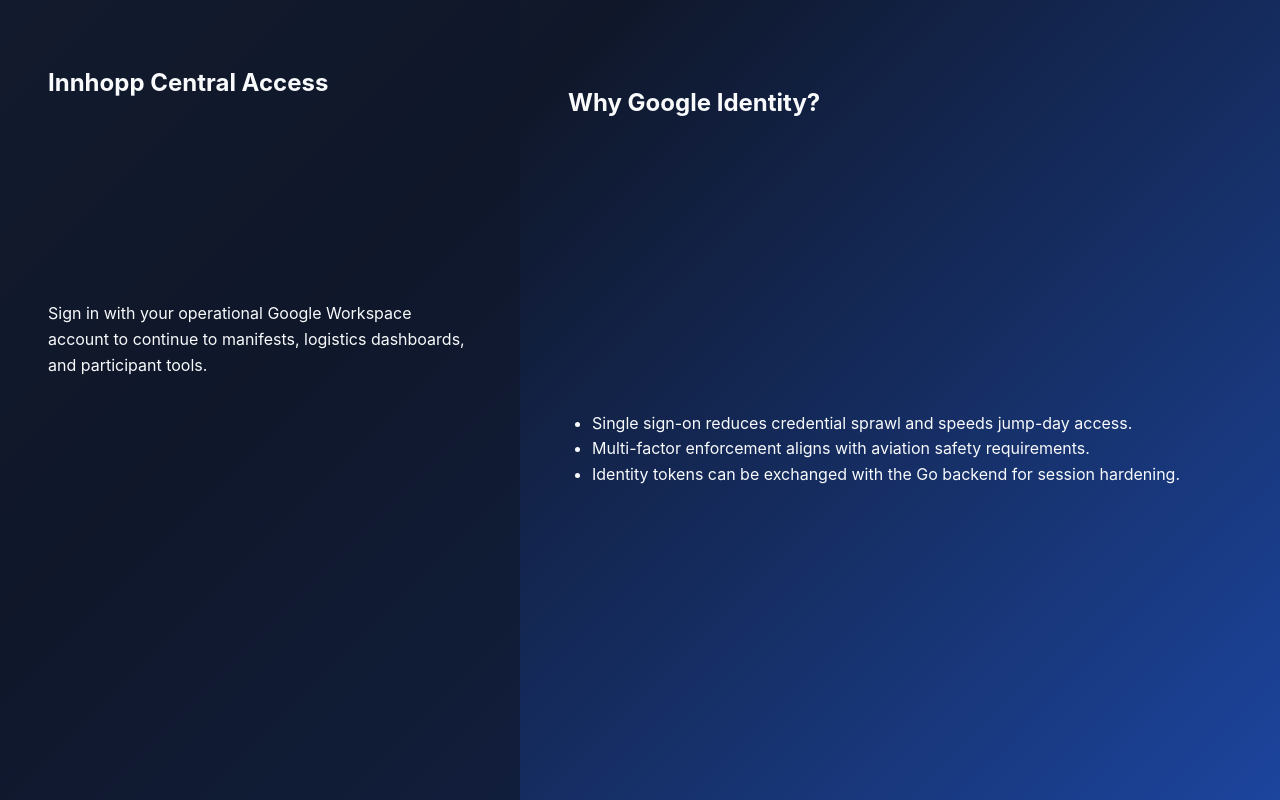
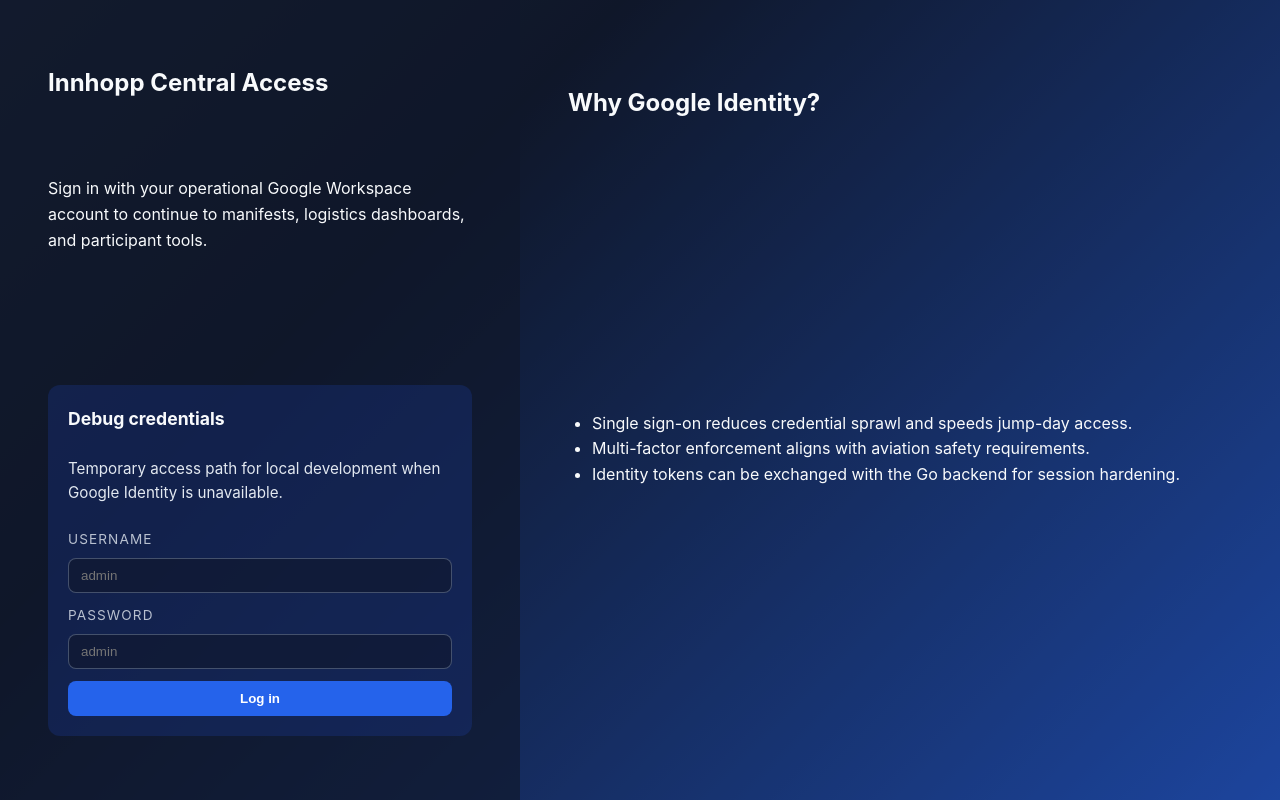
Before and after one commit to antonisloizou/innhopp-central, a React (Vite) app in the folder frontend/: page /login in a window 1280 px wide. Built offline with nearby package versions, Linux system fonts and the light colour scheme; no server answers.

Commit message:
Add temporary debug login form

```diff
--- a/frontend/src/pages/LoginPage.tsx
+++ b/frontend/src/pages/LoginPage.tsx
@@ -1,4 +1,4 @@
-import { useEffect, useMemo, useRef, useState } from 'react';
+import { FormEvent, useEffect, useMemo, useRef, useState } from 'react';
 import { useNavigate } from 'react-router-dom';
 import { googleClientId, hasConfiguredGoogleClient } from '../config/google';
 import { decodeGoogleCredential, GoogleProfile } from '../utils/googleJwt';
@@ -8,10 +8,17 @@
 const LoginPage = () => {
   const [profile, setProfile] = useState<GoogleProfile | null>(null);
   const [error, setError] = useState<string | null>(null);
+  const [debugError, setDebugError] = useState<string | null>(null);
+  const [isDebugAuthenticated, setIsDebugAuthenticated] = useState(false);
+  const [username, setUsername] = useState('');
+  const [password, setPassword] = useState('');
   const buttonRef = useRef<HTMLDivElement>(null);
   const navigate = useNavigate();
 
-  const readyToNavigate = useMemo(() => Boolean(profile?.email), [profile]);
+  const readyToNavigate = useMemo(
+    () => Boolean(profile?.email) || isDebugAuthenticated,
+    [profile, isDebugAuthenticated]
+  );
 
   useEffect(() => {
     if (!buttonRef.current) {
@@ -34,6 +41,7 @@
           }
           setProfile(decodedProfile);
           setError(null);
+          setDebugError(null);
         }
       });
 
@@ -80,6 +88,19 @@
     return undefined;
   }, [readyToNavigate, navigate]);
 
+  const handleDebugLogin = (event: FormEvent<HTMLFormElement>) => {
+    event.preventDefault();
+    if (username === 'admin' && password === 'admin') {
+      setIsDebugAuthenticated(true);
+      setDebugError(null);
+      setUsername('');
+      setPassword('');
+      return;
+    }
+    setIsDebugAuthenticated(false);
+    setDebugError('Invalid debug credentials. Use admin/admin.');
+  };
+
   return (
     <div className="login-layout">
       <section className="login-panel">
@@ -95,6 +116,41 @@
           </div>
         )}
         <div ref={buttonRef} className="google-button" aria-live="polite" />
+        <div className="debug-login" role="group" aria-labelledby="debug-login-heading">
+          <h2 id="debug-login-heading">Debug credentials</h2>
+          <p className="debug-login-description">
+            Temporary access path for local development when Google Identity is unavailable.
+          </p>
+          <form onSubmit={handleDebugLogin} className="debug-login-form">
+            <label className="field">
+              <span>Username</span>
+              <input
+                type="text"
+                value={username}
+                onChange={(event) => setUsername(event.target.value)}
+                autoComplete="username"
+                placeholder="admin"
+                required
+              />
+            </label>
+            <label className="field">
+              <span>Password</span>
+              <input
+                type="password"
+                value={password}
+                onChange={(event) => setPassword(event.target.value)}
+                autoComplete="current-password"
+                placeholder="admin"
+                required
+              />
+            </label>
+            <button type="submit" className="primary">Log in</button>
+          </form>
+          {debugError && <p className="error-text">{debugError}</p>}
+          {isDebugAuthenticated && !debugError && (
+            <p className="success-text">Debug login successful. Redirecting…</p>
+          )}
+        </div>
         {profile && (
           <div className="profile-preview">
             <img src={profile.picture} alt={profile.name} />
--- a/frontend/src/styles.css
+++ b/frontend/src/styles.css
@@ -280,6 +280,60 @@
   font-weight: 600;
 }
 
+.success-text {
+  color: #bbf7d0;
+  font-weight: 600;
+}
+
+.debug-login {
+  display: grid;
+  gap: 0.75rem;
+  padding: 1.25rem;
+  border-radius: 0.75rem;
+  background: rgba(30, 64, 175, 0.25);
+}
+
+.debug-login h2 {
+  margin: 0;
+  font-size: 1.1rem;
+}
+
+.debug-login-description {
+  margin: 0;
+  font-size: 0.95rem;
+  color: #e2e8f0;
+}
+
+.debug-login-form {
+  display: grid;
+  gap: 0.75rem;
+}
+
+.debug-login .field {
+  display: grid;
+  gap: 0.35rem;
+}
+
+.debug-login .field span {
+  font-size: 0.85rem;
+  text-transform: uppercase;
+  letter-spacing: 0.08em;
+  color: rgba(226, 232, 240, 0.8);
+}
+
+.debug-login input {
+  border-radius: 0.5rem;
+  border: 1px solid rgba(148, 163, 184, 0.4);
+  background: rgba(15, 23, 42, 0.6);
+  color: #f8fafc;
+  padding: 0.5rem 0.75rem;
+}
+
+.debug-login input:focus {
+  outline: 2px solid rgba(96, 165, 250, 0.8);
+  outline-offset: 2px;
+}
+
 .notice {
   padding: 1rem;
   border-radius: 0.75rem;
```
